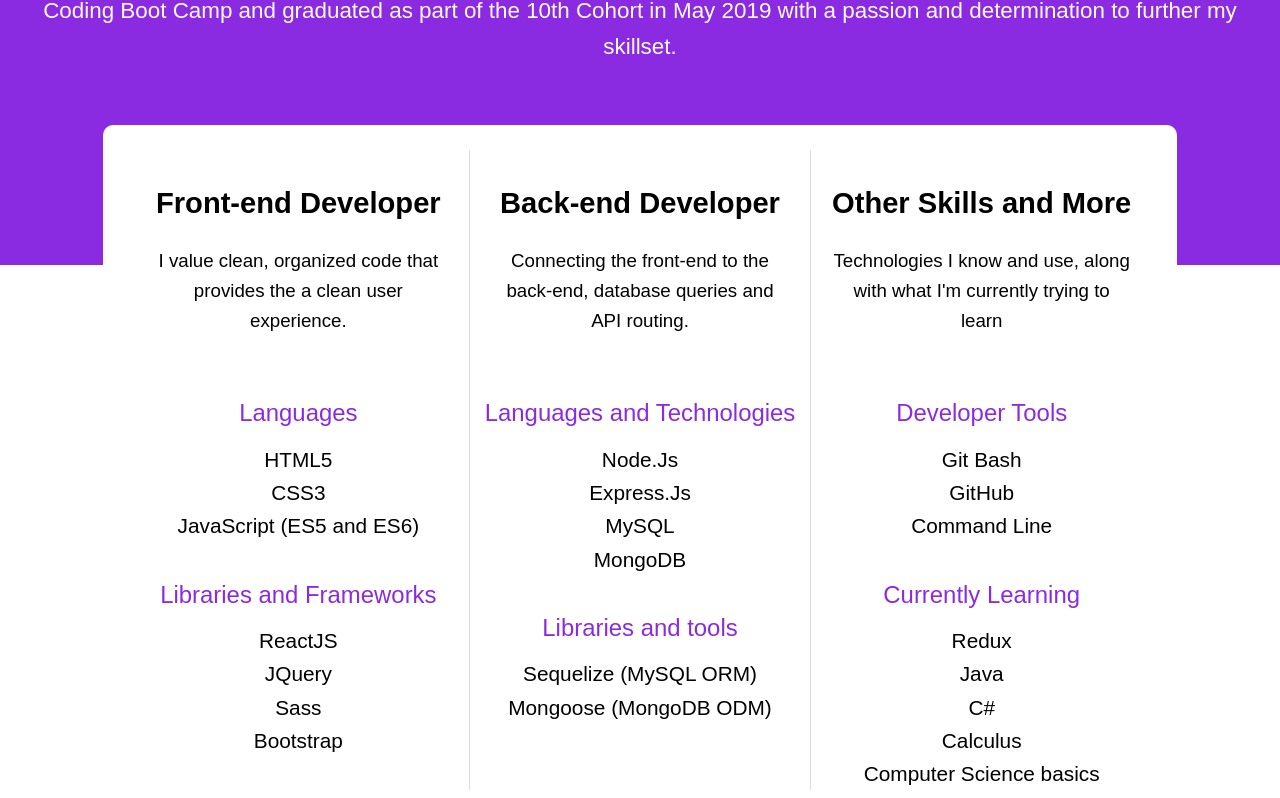
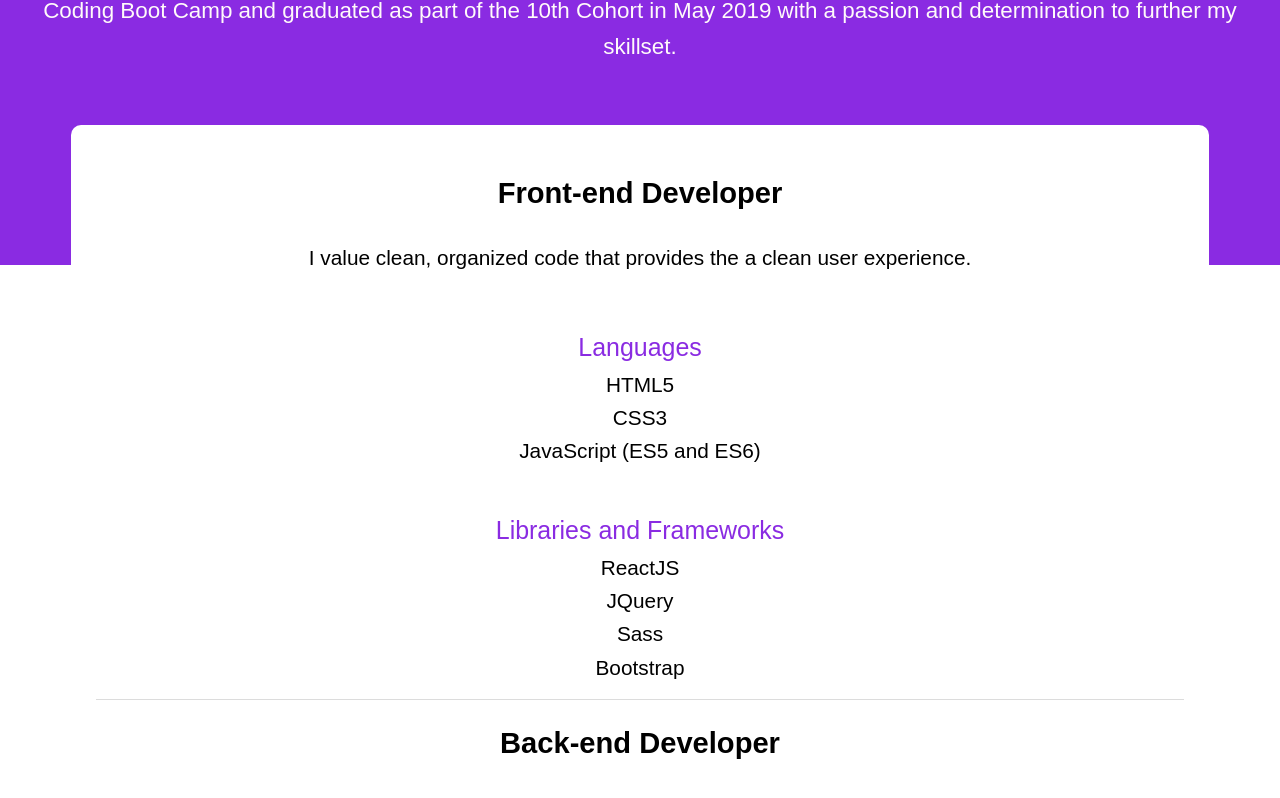
Before and after one commit to August-Johnson/react-portfolio, a React (Create React App) app: page / in a window 1280 px wide. Shown: the part 937-1735 px from the top of the page. Built offline with nearby package versions, Linux system fonts and the light colour scheme.

Commit message:
skills column sizing and image props for logos

```diff
--- a/src/App.js
+++ b/src/App.js
@@ -10,6 +10,10 @@
 import Footer from './components/Footer';
 
 import ProjectImageOne from './assets/images/project-1.png';
+
+import EmailLogo from './assets/images/email-icon.png';
+import GitHubLogo from './assets/images/GitHub-Mark-120px-plus.png';
+import LinkedInLogo from './assets/images/LI-In-Bug.png';
 
 import './assets/css/reset.css';
 import './assets/css/app.css';
@@ -25,7 +29,7 @@
       <ProjectContainer>
         <ProjectCard imageSrc={ProjectImageOne} projectTitle={"When I was 18"} projectDescription={""} projectLink={"https://sindygeb.github.io/incredible-ninjas/"} githubLink={"https://github.com/sindygeb/incredible-ninjas"} />
       </ProjectContainer>
-      <Footer />
+      <Footer emailLogo={EmailLogo} githubLogo={GitHubLogo} linkedInLogo={LinkedInLogo} />
     </Home>
   );
 }
--- a/src/assets/css/app.css
+++ b/src/assets/css/app.css
@@ -99,10 +99,7 @@
 .skills-container {
   background-color: #FFFFFF;
   color: #000000;
-  display: -webkit-box;
-  display: -ms-flexbox;
-  display: flex;
-  width: 80%;
+  width: 85%;
   font-size: 130%;
   text-align: center;
   line-height: 1.6;
@@ -113,11 +110,9 @@
 }
 
 .skill-column {
-  width: 33%;
-  -webkit-box-flex: 1;
-      -ms-flex: 1;
-          flex: 1;
-  border-right: 1px solid #DCDCDC;
+  width: 100%;
+  border-bottom: 1px solid #DCDCDC;
+  padding-bottom: 15px;
 }
 
 .skill-column:last-child {
@@ -128,19 +123,19 @@
   font-size: 140%;
   font-weight: 550;
   margin-bottom: 20px;
-  padding-top: 30px;
+  padding-top: 20px;
 }
 
 .skill-column h4 {
+  font-size: 120%;
   color: #8A2BE2;
-  font-size: 115%;
-  margin-bottom: 10px;
+  margin-top: 10px;
 }
 
 .skill-column p {
-  font-size: 90%;
-  padding: 0px 20px;
-  margin-bottom: 25px;
+  font-size: 100%;
+  padding: 5px 10px;
+  margin-bottom: 5px;
 }
 
 @media screen and (min-width: 900px) {
--- a/src/assets/css/components/_skill-column.scss
+++ b/src/assets/css/components/_skill-column.scss
@@ -1,7 +1,7 @@
 .skills-container {
     @include primary-color-scheme;
-    display: flex;
-    width: 80%;
+    // display: flex;
+    width: 85%;
     // font-family: Arial, Helvetica, sans-serif;
     font-size: 130%;
     text-align: center;
@@ -13,9 +13,9 @@
 }
 
 .skill-column {
-    width: 33%;
-    flex: 1;
-    border-right: 1px solid #DCDCDC;
+    width: 100%;
+    border-bottom: 1px solid #DCDCDC;
+    padding-bottom: 15px;
 }
 
 .skill-column:last-child {
@@ -26,17 +26,46 @@
     font-size: 140%;
     font-weight: 550;
     margin-bottom: 20px;
-    padding-top: 30px;
+    padding-top: 20px;
 }
 
 .skill-column h4 {
+    font-size: 120%;
     color: map-get($colors, secondary-bg);
-    font-size: 115%;
-    margin-bottom: 10px;
+    margin-top: 10px;
 }
 
 .skill-column p {
-    font-size: 90%;
-    padding: 0px 20px;
-    margin-bottom: 25px;
+    font-size: 100%;
+    padding: 5px 10px;
+    margin-bottom: 5px;
 }
+
+// .skill-column {
+//     width: 33%;
+//     flex: 1;
+//     border-right: 1px solid #DCDCDC;
+// }
+
+// .skill-column:last-child {
+//     border: none;
+// }
+
+// .skill-column h3 {
+//     font-size: 140%;
+//     font-weight: 550;
+//     margin-bottom: 20px;
+//     padding-top: 30px;
+// }
+
+// .skill-column h4 {
+//     color: map-get($colors, secondary-bg);
+//     font-size: 115%;
+//     margin-bottom: 10px;
+// }
+
+// .skill-column p {
+//     font-size: 90%;
+//     padding: 0px 20px;
+//     margin-bottom: 25px;
+// }
--- a/src/components/Footer.js
+++ b/src/components/Footer.js
@@ -1,6 +1,6 @@
 import React from "react";
 
-function Footer() {
+function Footer(props) {
     return (
         <footer className="homepage-footer">
             <h2>Footer</h2>
```
Also changed, not shown: 1 other file (tests, documents, lock files or other folders).
